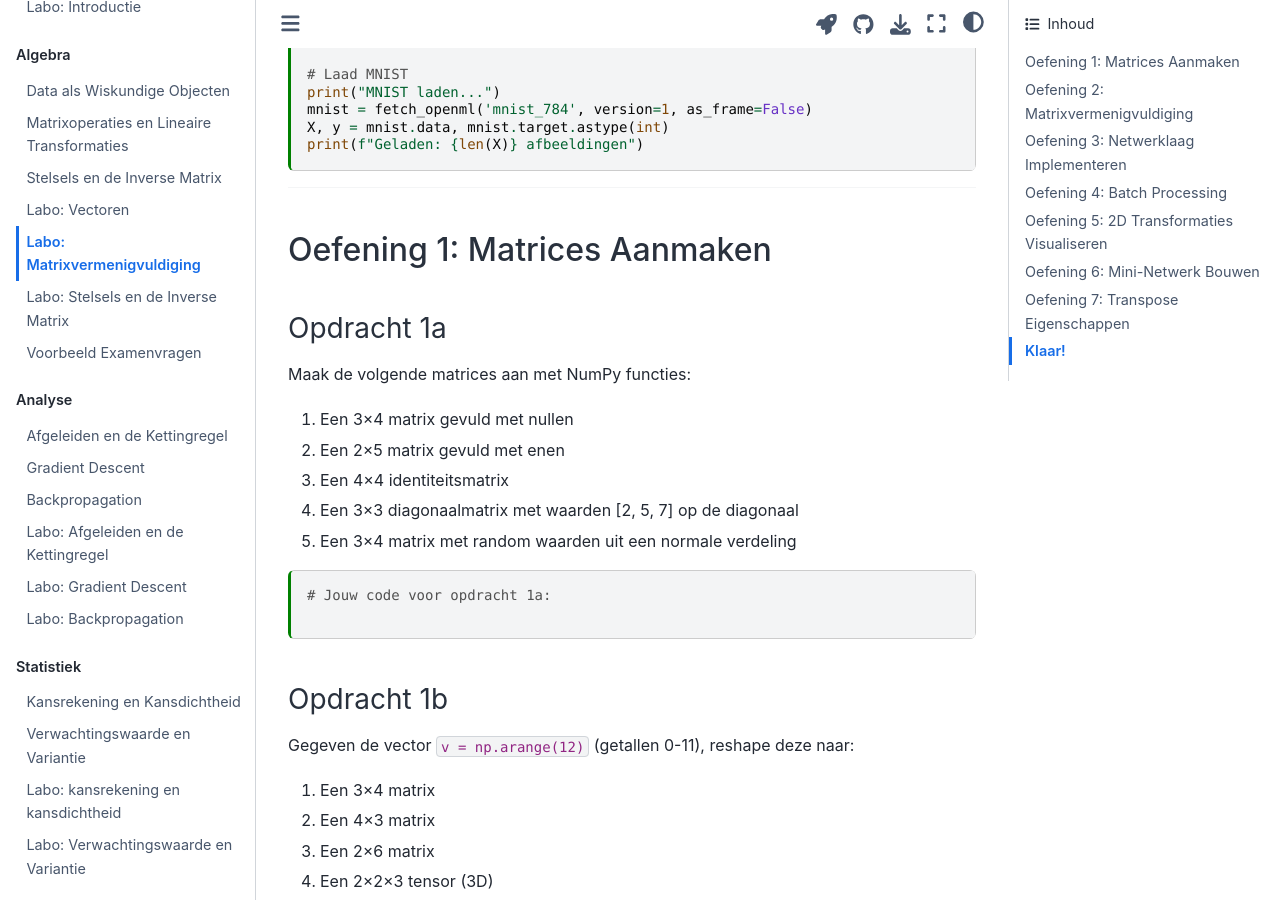
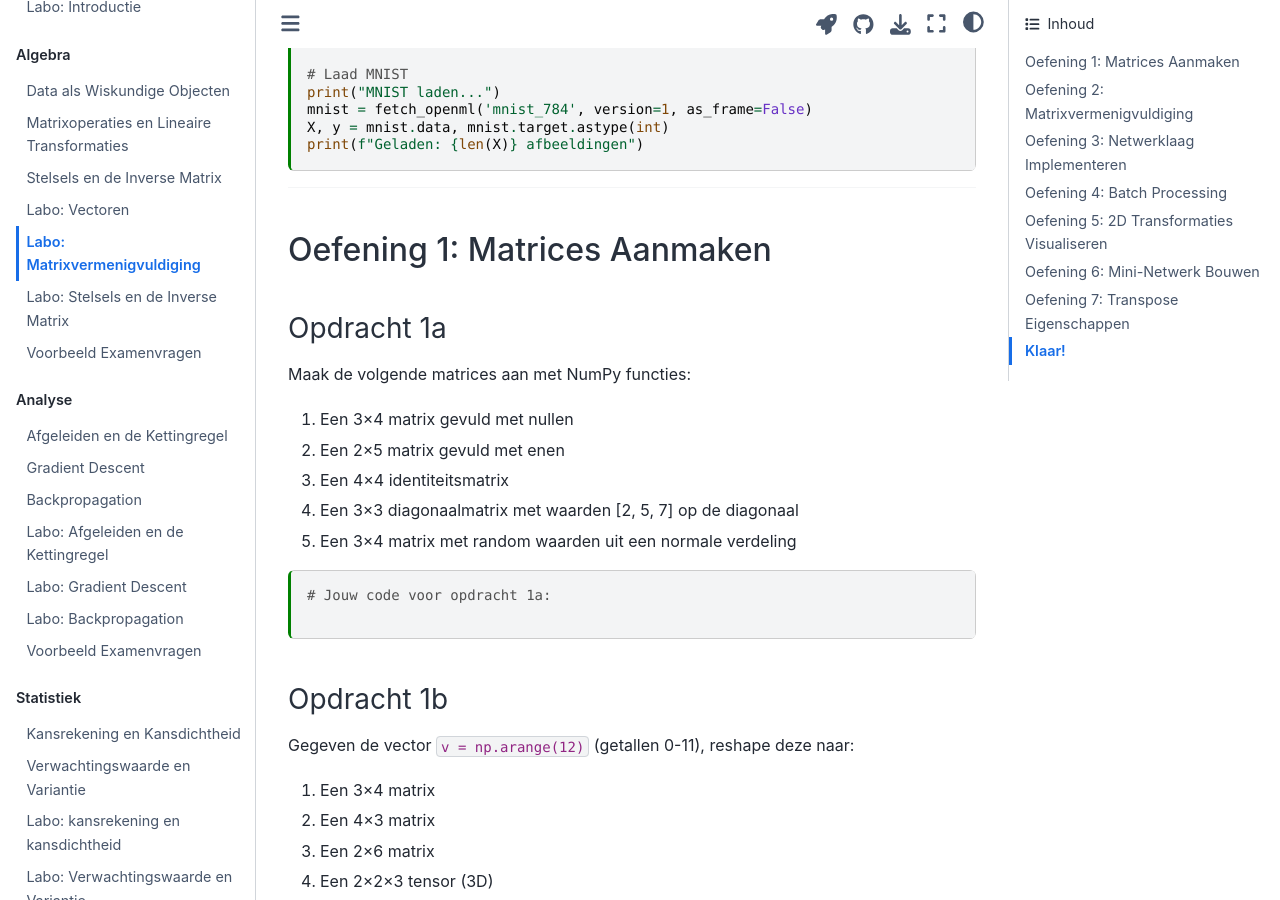
Before and after one commit to WimCasteels/math-foun, a Jupyter Book: the page built from content/algebra/les03_labo.ipynb, in a window 1280 px wide and 900 px high, scrolled down 385 px. Built offline with Jupyter Book 1.0.4 settings and Sphinx 7.4.7 and the Sphinx Book theme 1.1.4, drawn with Linux system fonts in a browser that asks for light colours; some of the changed lines change nothing that is shown.

Commit message:
voorbeeld examenvragen

```diff
--- a/_toc.yml
+++ b/_toc.yml
@@ -25,12 +25,14 @@
       - file: content/analyse/les05_labo
       - file: content/analyse/les06_labo
       - file: content/analyse/les07_labo
+      - file: content/analyse/examen_vragen_analyse
   - caption: Statistiek
     chapters:
       - file: content/statistiek/les08_theorie
       - file: content/statistiek/les09_theorie
       - file: content/statistiek/les08_labo
       - file: content/statistiek/les09_labo
+      - file: content/statistiek/examen_vragen_statistiek
   - caption: Integratie
     chapters:
       - file: content/integratie/les10_theorie
```
Also changed, not shown: content/analyse/examen_vragen_analyse.ipynb (added), content/statistiek/examen_vragen_statistiek.ipynb (added), 1 other file.
